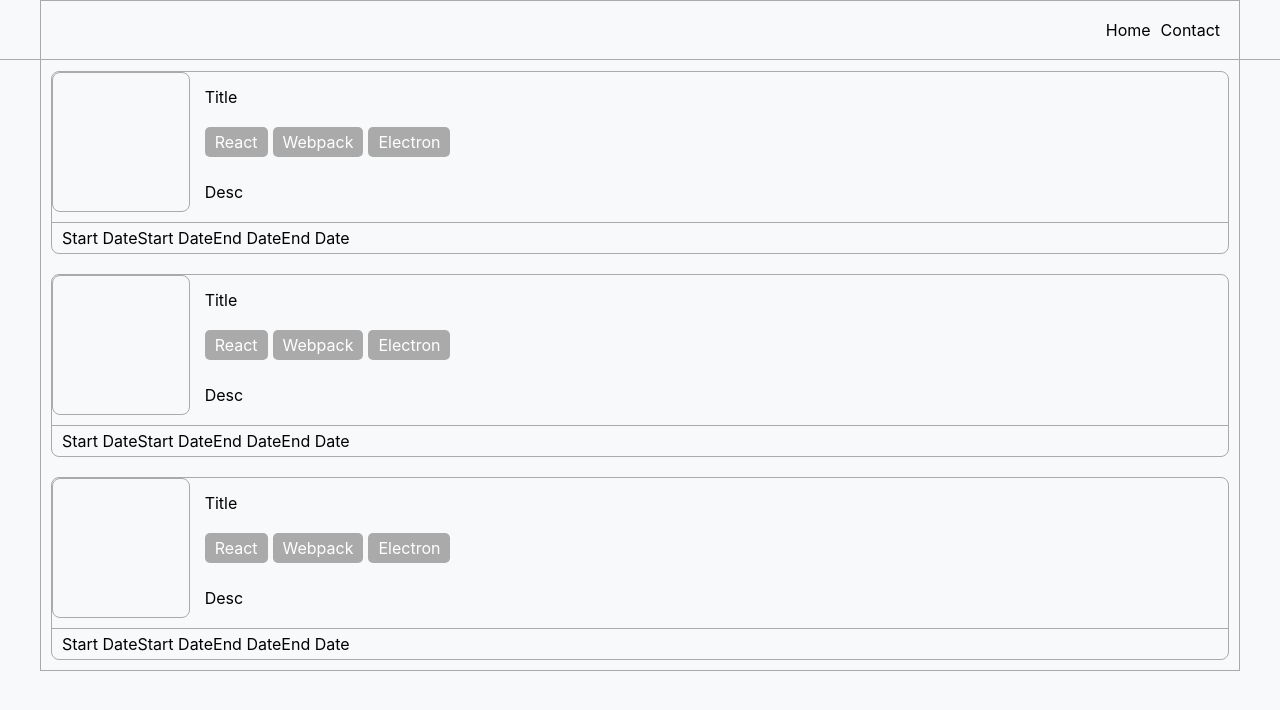
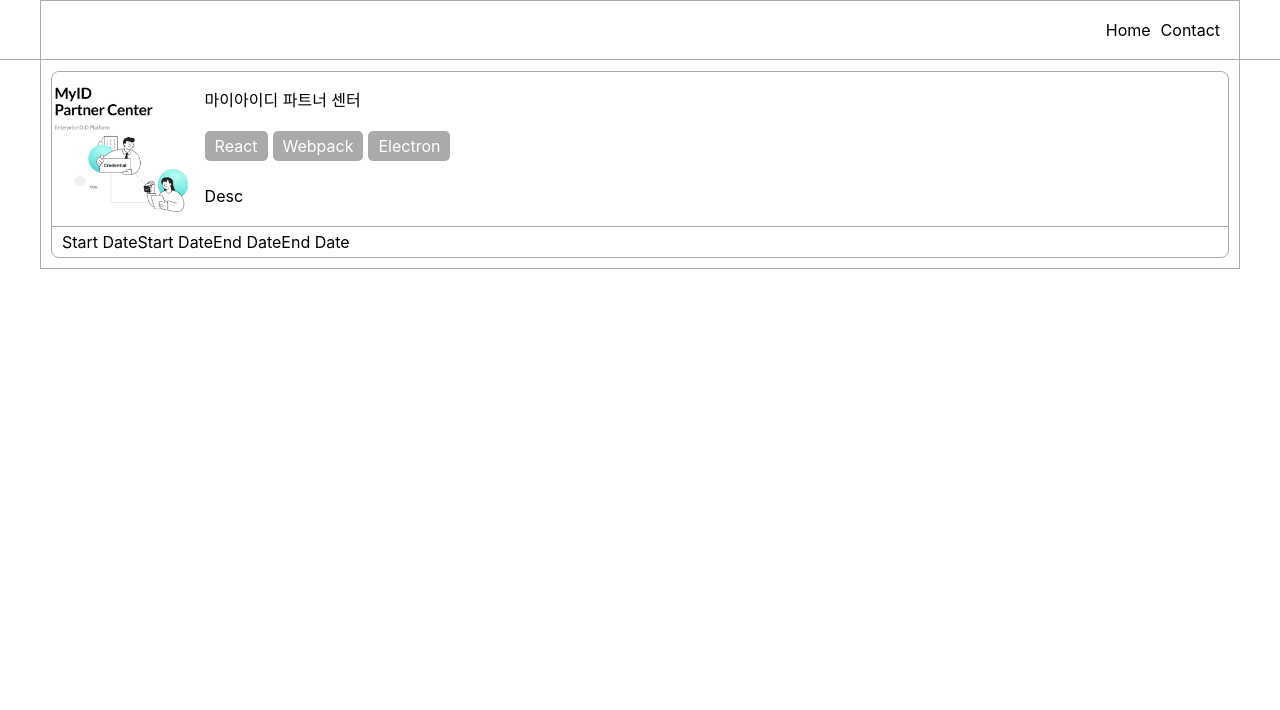
Before and after one commit to ksheyon123/project__portfolio, a React app: page / in a window 1280 px wide. Shown: the top 710 px of the page. Built offline with nearby package versions, Linux system fonts and the light colour scheme.

Commit message:
Update Main Page

```diff
--- a/src/components/common/Card.tsx
+++ b/src/components/common/Card.tsx
@@ -1,8 +1,8 @@
 import React from "react";
 import styled from "styled-components";
-
+import { CardType } from 'src/constants/types';
 interface IProps {
-  icon?: string;
+  item: CardType;
 }
 
 const StyledCard = styled.div`
@@ -14,10 +14,18 @@ const StyledCard = styled.div`
     display : flex;
     border-bottom: 1px solid #AAA;
     & > div.img-area {
+      display : flex;
+      justify-content:center ;
+      align-items: center;
       width : 140px;
       height : 140px;
       border-radius : 8px;
-      border : 1px solid #AAA;
+      overflow : hidden;
+      & > img {
+        width : 160px;
+        height : 160px;
+        filter : blur(0.5px)
+      }
     }
     & > div.desc-area {
       width : calc(100% - 120px);
@@ -72,20 +80,27 @@ const StyledCard = styled.div`
   }
 `;
 
-const Card: React.FC<IProps> = (props) => {
+const Card: React.FC<IProps> = ({ item }) => {
 
   const {
-
-  } = props;
+    icon,
+    title,
+    tags,
+    desc,
+    st,
+    en
+  } = item;
 
   return (
     <StyledCard>
       <div className="content-area">
-        <div className="img-area" />
+        <div className="img-area">
+          <img src={icon} />
+        </div>
         <div className="header-area"></div>
         <div className="desc-area">
           <div className="title-txt">
-            Title
+            <span>{title}</span>
           </div>
           <div className="tags">
             <div>React</div>
--- /dev/null
+++ b/src/constants/items.tsx
@@ -0,0 +1,14 @@
+import myid from "src/assets/bgs/myid.png";
+import thumb_myid from "src/assets/thumb/thumb-myid.png";
+
+export const items = [
+  {
+    thumb: myid,
+    icon: thumb_myid,
+    title: "마이아이디 파트너 센터",
+    tags: ["React", "Recoil", "React-Jss"],
+    desc: "",
+    st: new Date("2021/06/09").valueOf(),
+    en: new Date("2021/09/09").valueOf(),
+  }
+]
--- /dev/null
+++ b/src/constants/types.tsx
@@ -0,0 +1,8 @@
+export type CardType = {
+  icon?: string;
+  title: string;
+  tags: string[];
+  desc: string;
+  st: number;
+  en: number;
+}
--- a/src/global.css
+++ b/src/global.css
@@ -2,7 +2,7 @@
   box-sizing: border-box;
 }
 html {
-  background-color: rgb(248, 249, 250);
+  background-color: rgb(255, 255, 255);
 }
 body {
   margin: 0;
--- a/src/pages/MainPage.tsx
+++ b/src/pages/MainPage.tsx
@@ -3,6 +3,7 @@ import styled from "styled-components";
 import {
   useRecoilValue
 } from "recoil";
+import { items } from "src/constants/items";
 import { Card } from "src/components/index";
 
 
@@ -20,9 +21,13 @@ const MainPage: React.FC = () => {
 
   return (
     <StyledPage>
-      <Card />
-      <Card />
-      <Card />
+      {items.map((el) => {
+        return (
+          <Card
+            item={el}
+          />
+        )
+      })}
     </StyledPage>
   )
 }
```
Also changed, not shown: src/states/_recoilState.tsx (+1 -27 lines), src/states/_types.tsx (deleted, +0 -23 lines), src/assets/bgs/myid.png (added), src/assets/thumb/thumb-myid.png (added).
